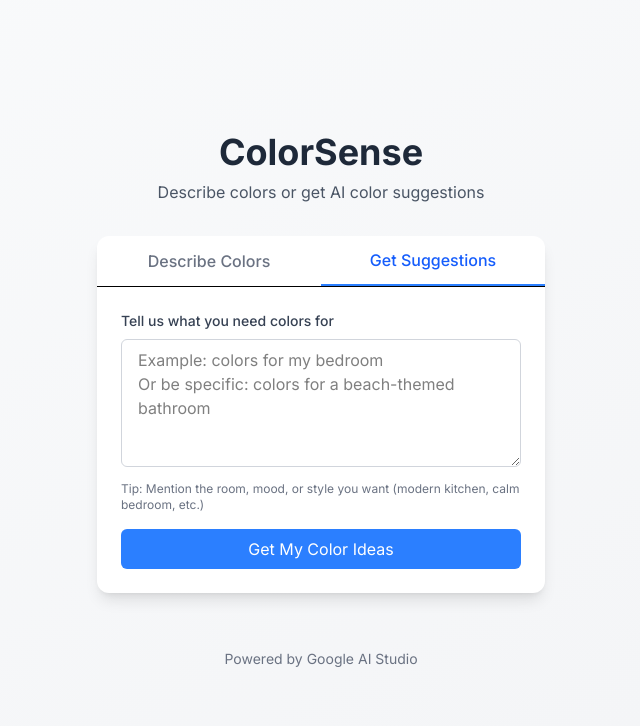
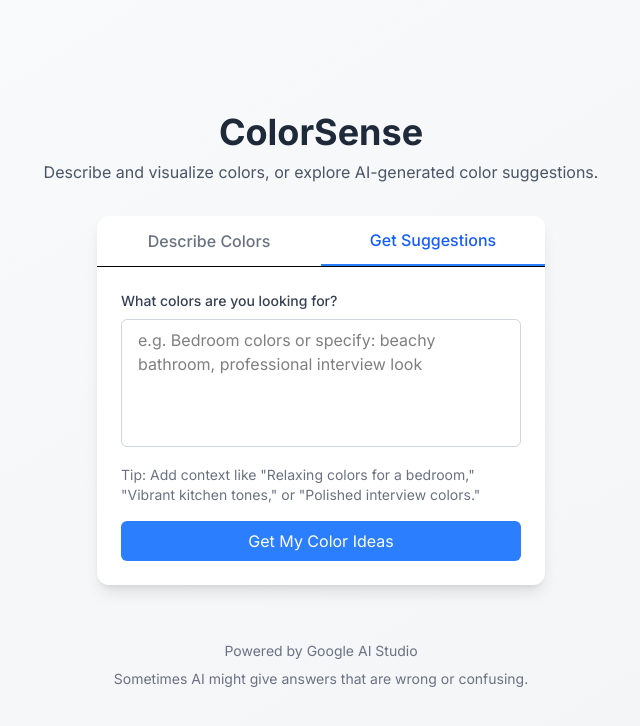
Before and after one commit to tvschaitanya/colorsense, a Next.js app: page / in a window 1280 px wide. Both pictures are taken after a click on the button "Get Suggestions". Shown: the top 726 px of the page, without its empty margins (319-959 px from the left). Built offline with nearby package versions, Linux system fonts and the light colour scheme.

Commit message:
fixed the placeholders

```diff
--- a/src/app/page.tsx
+++ b/src/app/page.tsx
@@ -253,7 +253,8 @@ export default function Home() {
       >
         <h1 className="text-4xl font-bold text-gray-800 mb-2">ColorSense</h1>
         <p className="text-gray-600">
-          Describe colors or get AI color suggestions
+          Describe and visualize colors, or explore AI-generated color
+          suggestions.
         </p>
       </motion.div>
 
@@ -305,13 +306,11 @@ export default function Home() {
                   id="colorDescription"
                   value={colorInput}
                   onChange={(e) => setColorInput(e.target.value)}
-                  placeholder="Enter colors like: red, blue, green
-Or group them: Kitchen: yellow, cream, white"
-                  className="w-full px-4 py-2 border border-gray-300 rounded-md focus:ring-blue-500 focus:border-blue-500 h-32"
+                  placeholder="e.g. Earthy Green, Ocean Blue, Warm Terracotta or Group: Earthy Tones"
+                  className="w-full px-4 py-2 border border-gray-300 rounded-md focus:ring-blue-500 focus:border-blue-500 h-32 resize-none"
                 />
-                <p className="text-xs text-gray-500">
-                  Tip: Group colors by adding a category name followed by a
-                  colon (Kitchen: white, yellow)
+                <p className="text-sm text-gray-500 mt-1">
+                  Tip: Group colors like Earthy Tones: earthy green, sand beige.
                 </p>
               </div>
 
@@ -364,19 +363,18 @@ Or group them: Kitchen: yellow, cream, white"
                   htmlFor="suggestionQuery"
                   className="block text-sm font-medium text-gray-700"
                 >
-                  Tell us what you need colors for
+                  What colors are you looking for?
                 </label>
                 <textarea
                   id="suggestionQuery"
                   value={suggestionQuery}
                   onChange={(e) => setSuggestionQuery(e.target.value)}
-                  placeholder="Example: colors for my bedroom
-Or be specific: colors for a beach-themed bathroom"
-                  className="w-full px-4 py-2 border border-gray-300 rounded-md focus:ring-blue-500 focus:border-blue-500 h-32"
+                  placeholder="e.g. Bedroom colors or specify: beachy bathroom, professional interview look"
+                  className="w-full px-4 py-2 border border-gray-300 rounded-md focus:ring-blue-500 focus:border-blue-500 h-32 resize-none"
                 />
-                <p className="text-xs text-gray-500">
-                  Tip: Mention the room, mood, or style you want (modern
-                  kitchen, calm bedroom, etc.)
+                <p className="text-sm text-gray-500 mt-1">
+                  Tip: Add context like "Relaxing colors for a bedroom,"
+                  "Vibrant kitchen tones," or "Polished interview colors."
                 </p>
               </div>
 
@@ -563,9 +561,15 @@ Or be specific: colors for a beach-themed bathroom"
         initial={{ opacity: 0 }}
         animate={{ opacity: 1 }}
         transition={{ delay: 0.5 }}
-        className="mt-6 text-sm text-gray-500"
+        className="flex flex-col items-center justify-center text-center mt-6"
       >
-        Powered by Google AI Studio
+        <span className="text-sm text-gray-500">
+          Powered by Google AI Studio
+        </span>
+
+        <p className="text-gray-500 text-sm mt-2">
+          Sometimes AI might give answers that are wrong or confusing.
+        </p>
       </motion.div>
     </main>
   );
```
